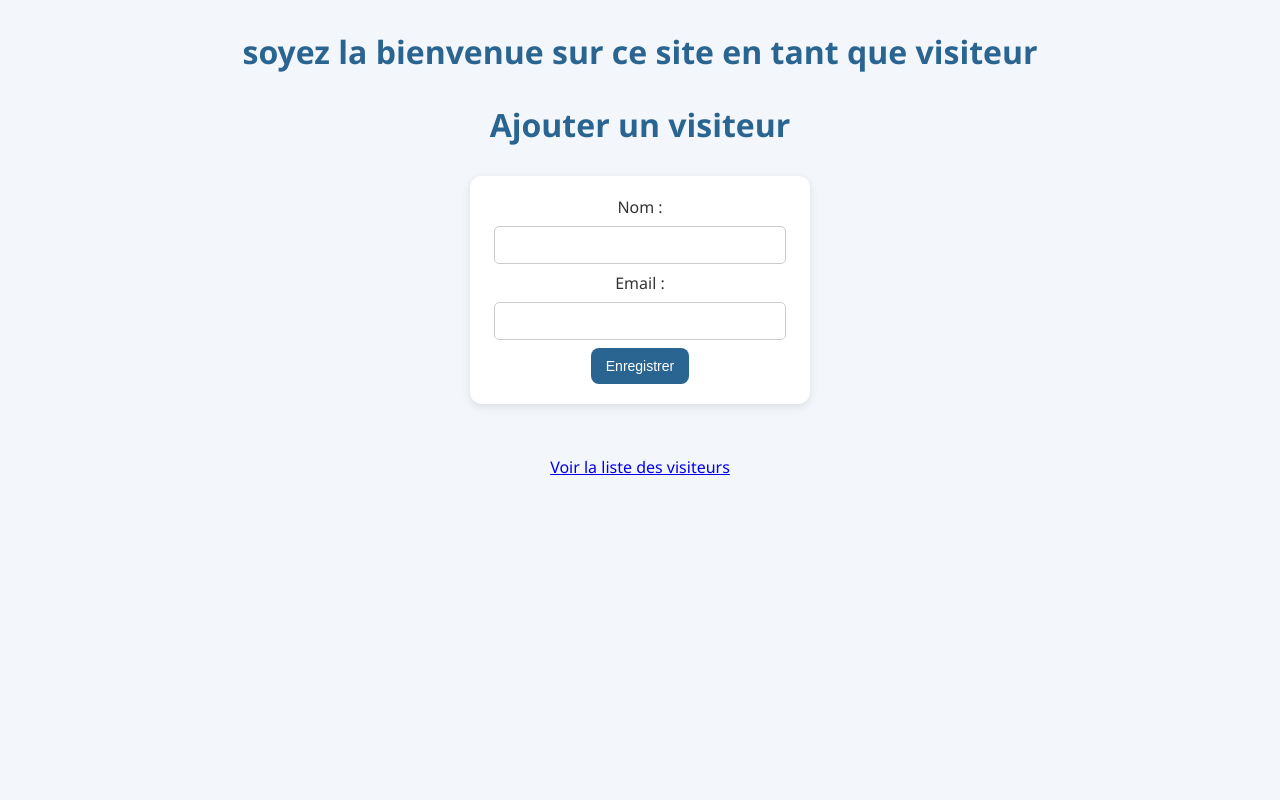
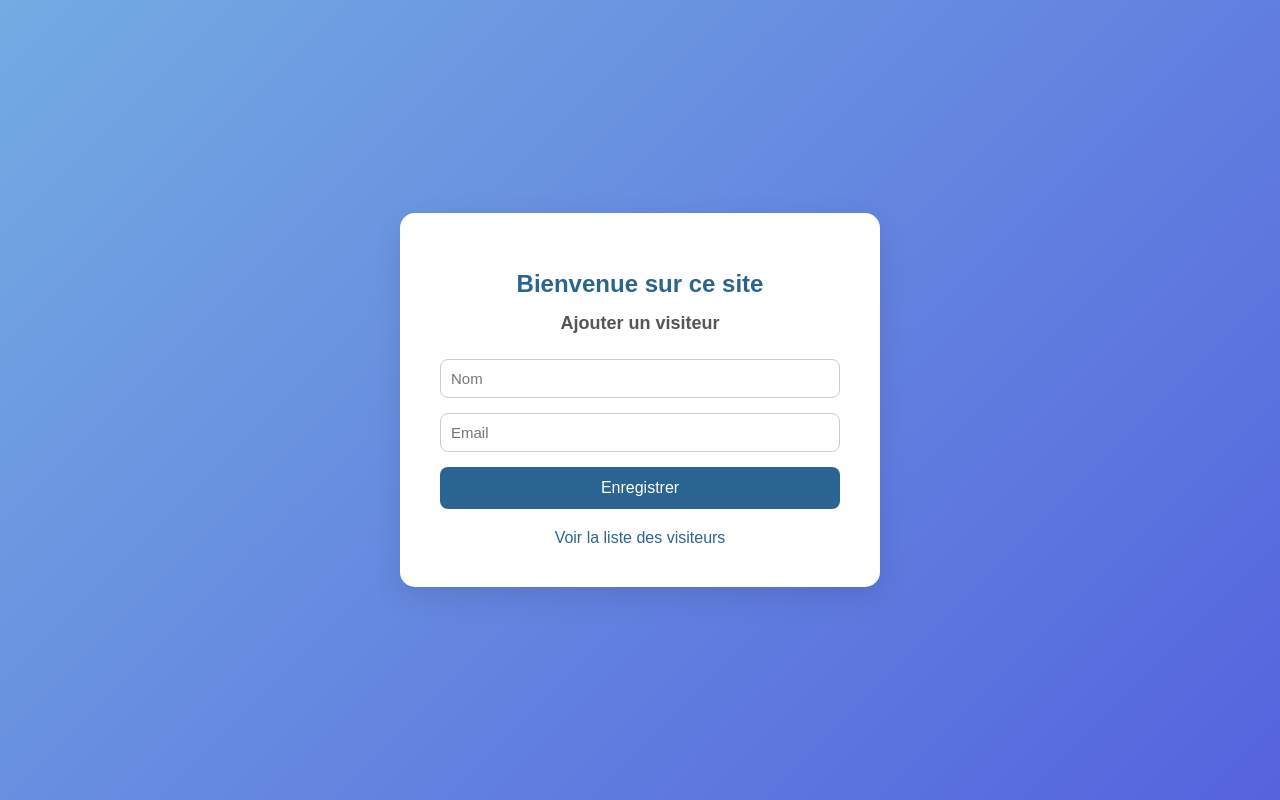
Before and after one commit to jacquinjacquin7-dot/mon_site_flask, a Flask app: page / in a window 1280 px wide. Run offline with Flask 3, Linux system fonts and the light colour scheme.

Commit message:
Amelioration du design

```diff
--- a/static/style.css
+++ b/static/style.css
@@ -1,100 +1,92 @@
-/* 🎨 STYLE GLOBAL */
+/* ======== STYLE GLOBAL ======== */
 body {
-    font-family: 'Segoe UI', Arial, sans-serif;
-    background: #f3f6fa;
+    font-family: 'Poppins', sans-serif;
+    background: linear-gradient(135deg, #74ABE2, #5563DE);
     color: #333;
     margin: 0;
     padding: 0;
-    text-align: center;
+    min-height: 100vh;
+    display: flex;
+    justify-content: center;
+    align-items: center;
 }
 
-/* 🔹 TITRES */
+/* ======== CONTENEUR PRINCIPAL ======== */
+.container {
+    background: white;
+    border-radius: 15px;
+    box-shadow: 0 10px 30px rgba(0, 0, 0, 0.1);
+    width: 400px;
+    padding: 40px;
+    text-align: center;
+    animation: fadeIn 0.8s ease;
+}
+
+/* ======== TITRES ======== */
 h1 {
     color: #2a6592;
-    margin-top: 30px;
+    font-size: 24px;
+    margin-bottom: 10px;
 }
 
-/* 🧱 FORMULAIRE */
-form {
-    background: white;
-    width: 300px;
-    margin: 30px auto;
-    padding: 20px;
-    border-radius: 12px;
-    box-shadow: 0 3px 10px rgba(0,0,0,0.1);
+h2 {
+    font-size: 18px;
+    color: #555;
+    margin-bottom: 25px;
 }
 
-input[type="text"],
-input[type="email"] {
-    width: 90%;
-    padding: 10px;
-    margin: 8px 0;
-    border: 1px solid #ccc;
-    border-radius: 5px;
-    font-size: 14px;
+/* ======== FORMULAIRE ======== */
+form {
+    display: flex;
+    flex-direction: column;
+    gap: 15px;
 }
 
-/* 🟦 BOUTONS */
-input[type="submit"],
-a.button {
-    background-color: #2a6592;
+input[type="text"], input[type="email"] {
+    padding: 10px;
+    border: 1px solid #ccc;
+    border-radius: 8px;
+    font-size: 15px;
+    transition: all 0.3s ease;
+}
+
+input[type="text"]:focus, input[type="email"]:focus {
+    border-color: #2a6592;
+    box-shadow: 0 0 5px rgba(42, 101, 146, 0.4);
+}
+
+/* ======== BOUTON ======== */
+button, input[type="submit"] {
+    background: #2a6592;
     color: white;
-    padding: 10px 15px;
     border: none;
     border-radius: 8px;
-    font-size: 14px;
+    padding: 12px;
+    font-size: 16px;
     cursor: pointer;
+    transition: 0.3s ease;
+}
+
+button:hover, input[type="submit"]:hover {
+    background: #1e4a6b;
+    transform: scale(1.05);
+}
+
+/* ======== LIEN ======== */
+a {
+    display: inline-block;
+    margin-top: 20px;
+    color: #2a6592;
     text-decoration: none;
-    display: inline-block;
     transition: 0.3s;
 }
 
-input[type="submit"]:hover,
-a.button:hover {
-    background-color: #1f4d73;
-}
-
-/* 📋 LISTE DES VISITEURS */
-ul {
-    list-style-type: none;
-    padding: 0;
-    margin: 20px auto;
-    width: 320px;
-}
-
-li {
-    background: white;
-    padding: 10px;
-    margin-bottom: 10px;
-    border-radius: 10px;
-    box-shadow: 0 2px 6px rgba(0,0,0,0.1);
-}
-
-li a {
-    color: #2a6592;
-    text-decoration: none;
-    margin: 0 5px;
-}
-
-li a:hover {
+a:hover {
     text-decoration: underline;
 }
 
-/* 🔙 LIEN DE RETOUR */
-a.button-retour {
-    display: block;
-    margin-top: 20px;
-    color: #2a6592;
-    text-decoration: none;
+/* ======== ANIMATION ======== */
+@keyframes fadeIn {
+    from { opacity: 0; transform: translateY(20px); }
+    to { opacity: 1; transform: translateY(0); }
 }
-
-a.button-retour:hover {
-    text-decoration: underline;
-}
-
-/* 📱 ADAPTATION MOBILE */
-@media screen and (max-width: 480px) {
-    form, ul {
-        width: 90%;
-    }
-}
--- a/templates/index.html
+++ b/templates/index.html
@@ -2,19 +2,19 @@
 <html lang="fr">
 <head>
     <meta charset="UTF-8">
-    <title>Formulaire</title>
+    <title>Formulaire Visiteur</title>
+    <link rel="stylesheet" href="{{ url_for('static', filename='style.css') }}">
 </head>
-<link rel="stylesheet" href="{{ url_for('static', filename='style.css') }}">
 <body>
-    <h1>soyez  la bienvenue sur ce site en tant que visiteur</h1>
-    <h1>Ajouter un visiteur</h1>
-    <form action="{{ url_for('ajouter') }}" method="POST">
-        Nom : <input type="text" name="nom" required><br>
-        Email : <input type="email" name="email" required><br>
-        <input type="submit" value="Enregistrer">
-    </form>
-
-    <br>
-    <a href="{{ url_for('liste_visiteurs') }}">Voir la liste des visiteurs</a>
+    <div class="container">
+        <h1>Bienvenue sur ce site</h1>
+        <h2>Ajouter un visiteur</h2>
+        <form method="POST">
+            <input type="text" name="nom" placeholder="Nom" required>
+            <input type="email" name="email" placeholder="Email" required>
+            <input type="submit" value="Enregistrer">
+        </form>
+        <a href="{{ url_for('liste_visiteurs') }}">Voir la liste des visiteurs</a>
+    </div>
 </body>
 </html>
```
Also changed, not shown: instance/visiteurs.db.
